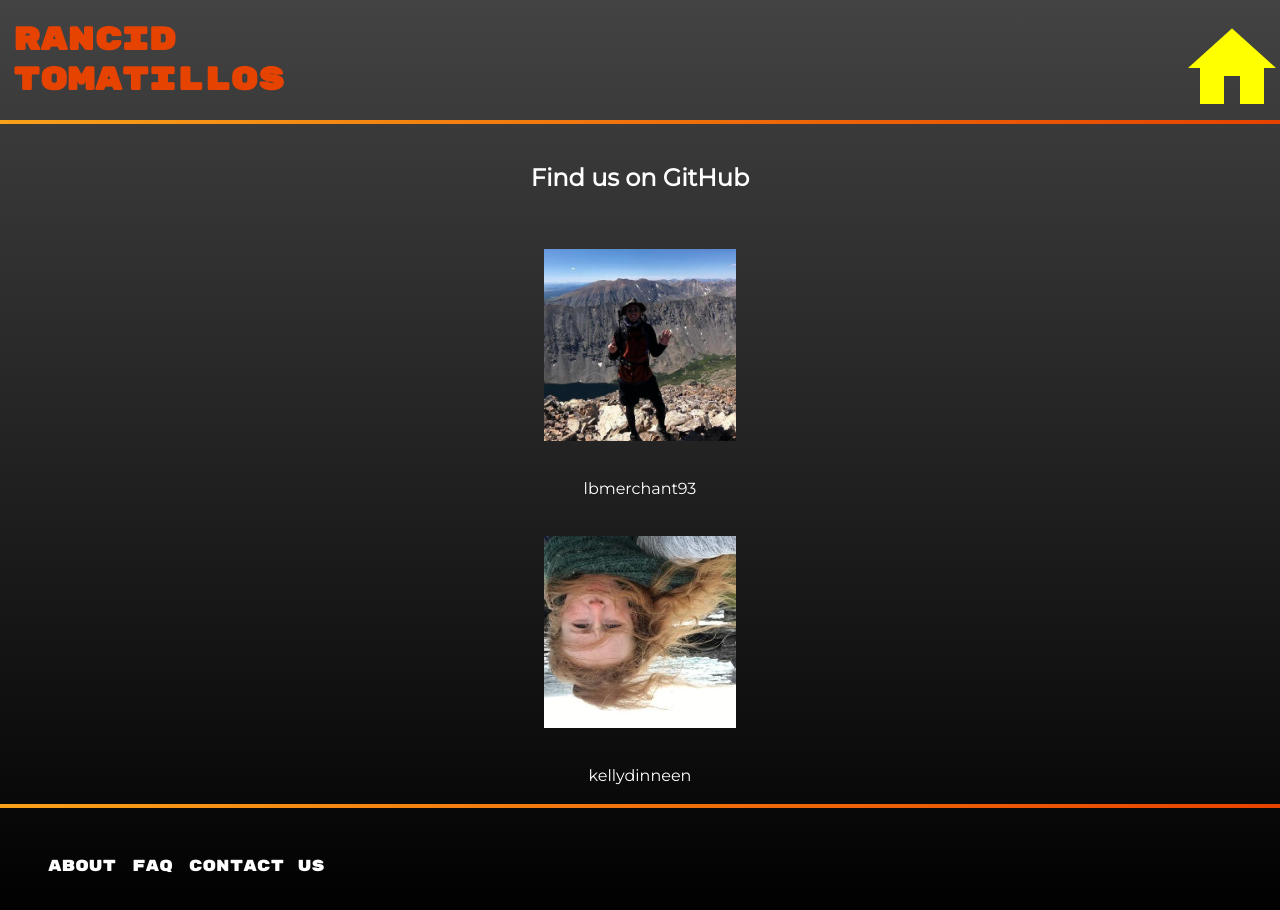
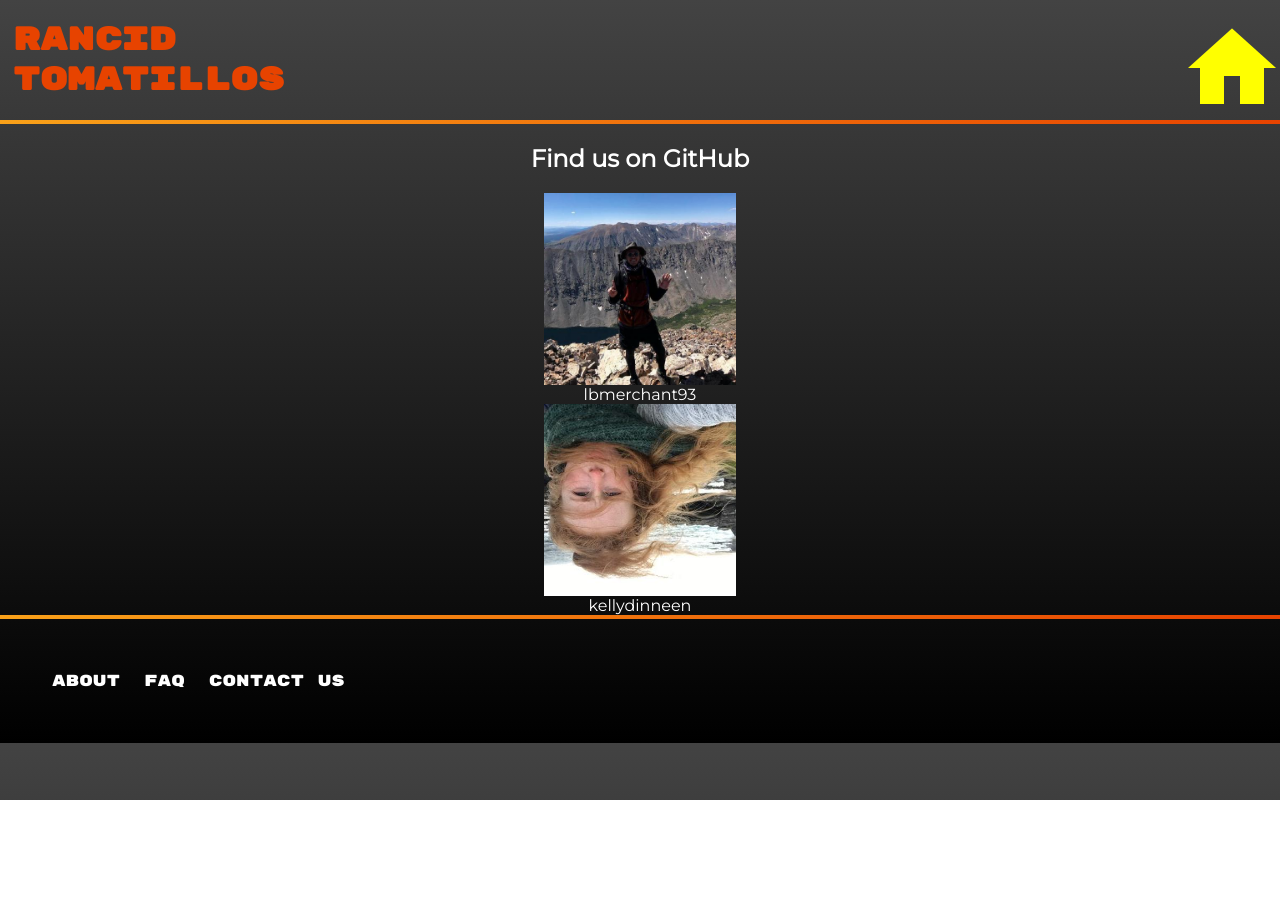
Before and after one commit to kellydinneen/rancid-tomatillos, a React (Create React App) app: page /contact-us in a window 1280 px wide. Shown: the top 910 px of the page. After the commit the page ends 800 px from the top, so only its background shows below. Built offline with nearby package versions, Linux system fonts and the light colour scheme.

Commit message:
Add hover effect for footer links, change footer pages height to be a percentage

```diff
--- a/src/components/FooterLinks/About.css
+++ b/src/components/FooterLinks/About.css
@@ -1,5 +1,5 @@
 .About {
-  height: 85vh;
+  height: 85%;
   display: flex;
   flex-direction: column;
   justify-content: flex-start;
--- a/src/components/FooterLinks/ContactUs.css
+++ b/src/components/FooterLinks/ContactUs.css
@@ -1,5 +1,5 @@
 .contact-us {
-  height: 85vh;
+  height: 85%;
   display: flex;
   flex-direction: column;
   justify-content: space-around;
@@ -8,4 +8,5 @@
 
 .github-profile-pic {
   width: 15vw;
+
 }
--- a/src/components/FooterLinks/FAQ.css
+++ b/src/components/FooterLinks/FAQ.css
@@ -1,5 +1,5 @@
 .FAQ {
-  height: 85vh;
+  height: 85%;
   display: flex;
   flex-direction: column;
   justify-content: flex-start;
--- a/src/index.css
+++ b/src/index.css
@@ -39,7 +39,11 @@ code {
 }
 
 .footer-link {
-  margin: 1vh;
+  margin: 1.5vh;
+}
+
+.footer-link:hover {
+  color: #E74300;
 }
 
 .gradient {
```
